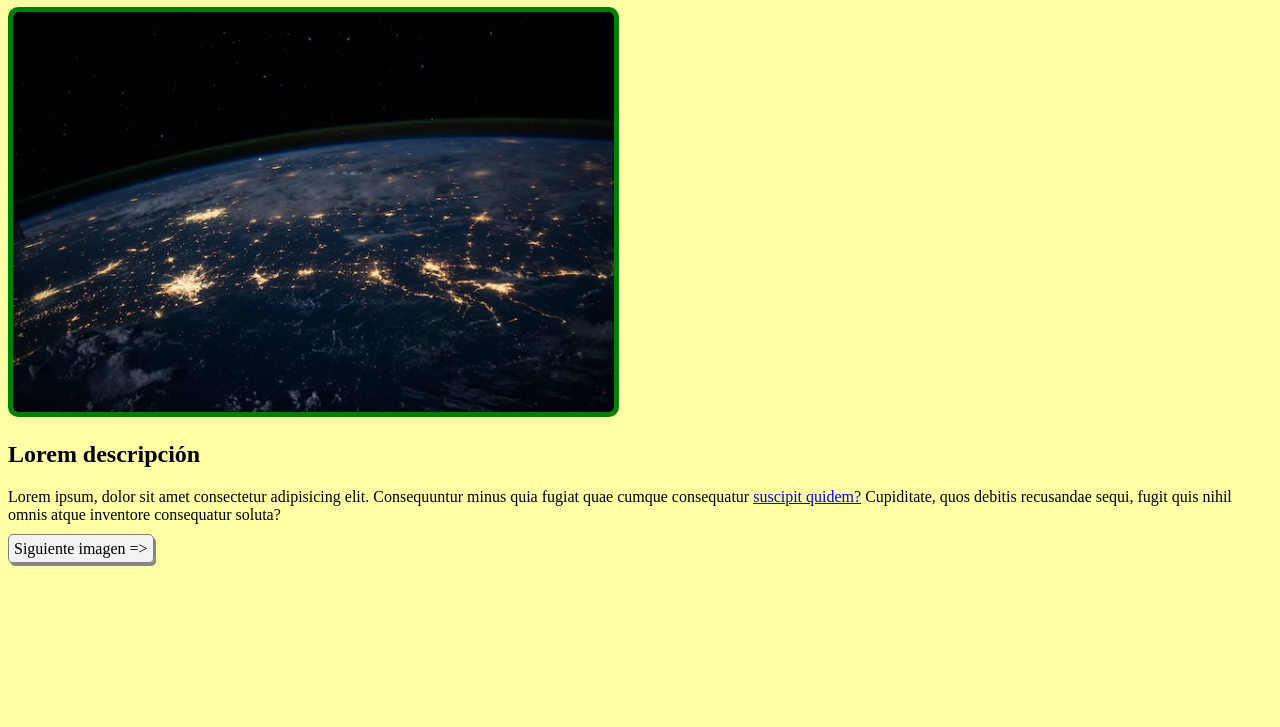
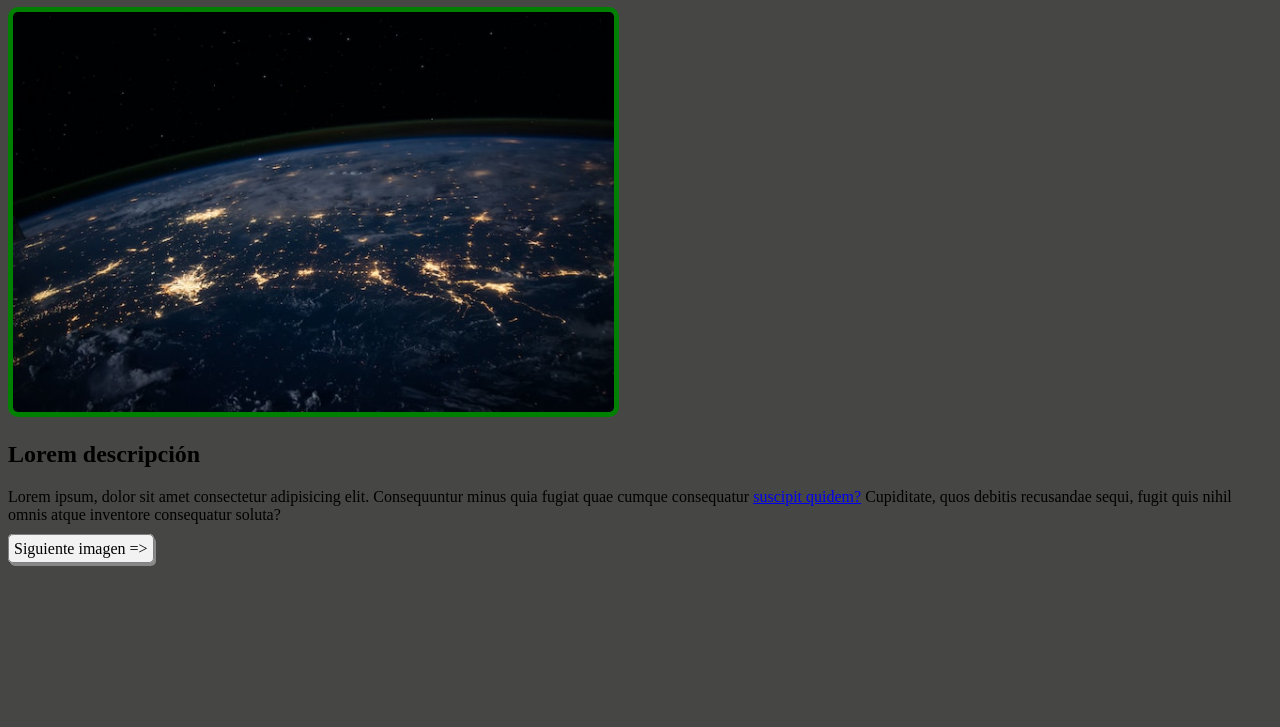
Before and after one commit to fproletti/tallergrupal6, a plain HTML site: page index.html in a window 1280 px wide. Shown: the part 73-800 px from the top of the page. Drawn offline with Linux system fonts and the light colour scheme.

Commit message:
cambio de background-color

```diff
--- a/styles.css
+++ b/styles.css
@@ -1,5 +1,5 @@
 body {
-    background-color: rgb(255, 255, 165);
+    background-color: rgb(70, 70, 68);
 }
 
 .image{
```
